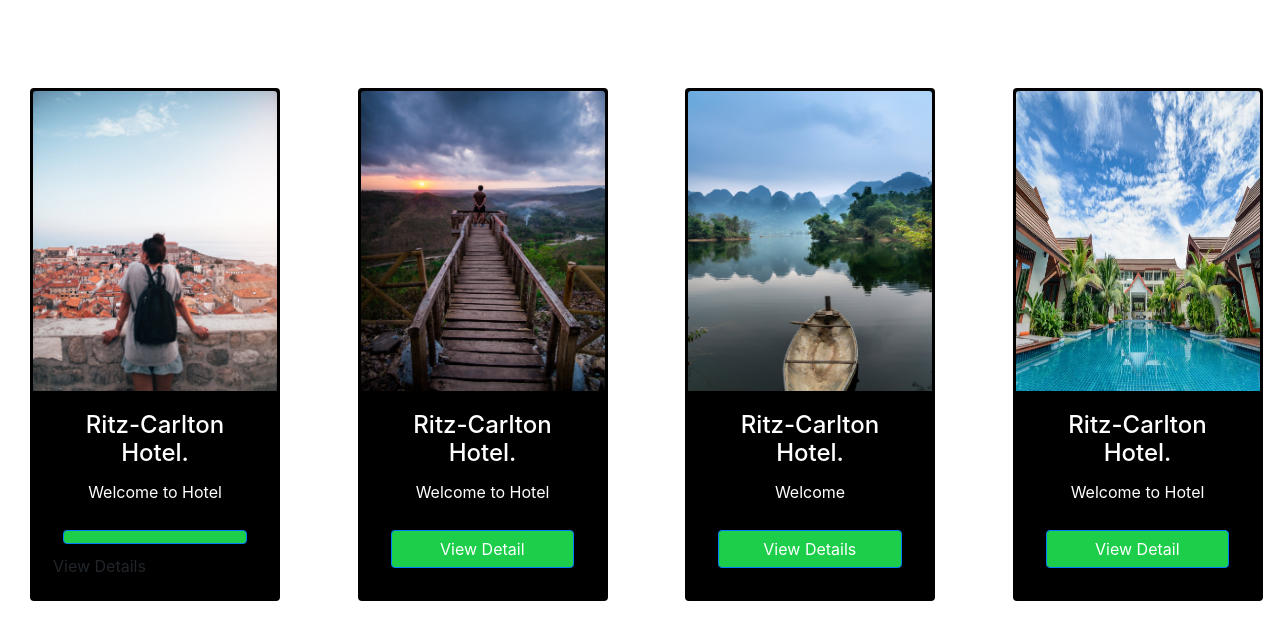
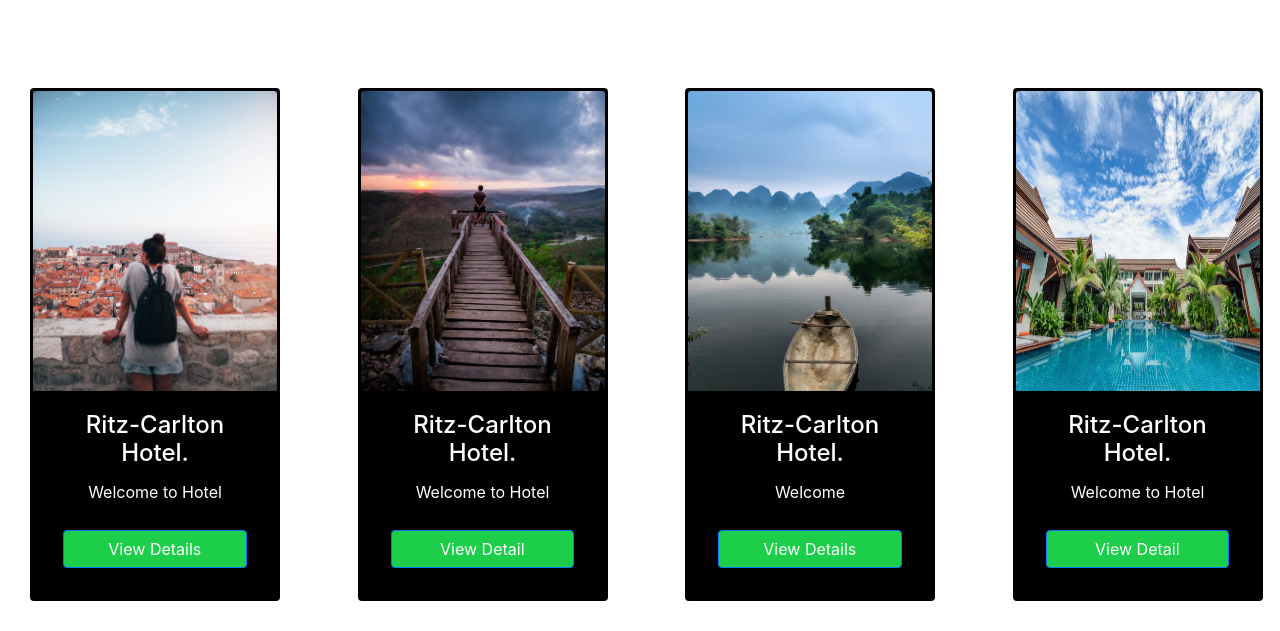
Before and after one commit to akankshamisra1103/MermStackAssignment, a plain HTML site: page Assigment3/assisgment_3_bootstrap.html in a window 1280 px wide. Shown: the part 1082-1713 px from the top of the page. Drawn offline with nearby package versions, Linux system fonts and the light colour scheme.

Commit message:
Ass Assignment

```diff
--- a/Assigment3/assisgment_3_bootstrap.html
+++ b/Assigment3/assisgment_3_bootstrap.html
@@ -85,8 +85,7 @@
       <h4 class="card-title"style="text-align: center;color: #FFF;">Ritz-Carlton Hotel.</h4>
       <p class="card-text"style="text-align: center;color: #FFF;">Welcome to Hotel </p>
       <button type="button" class="btn btn-primary" data-bs-toggle="modal" data-bs-target="#staticBackdrop"style="margin: 10px;width: 90%;background-color: hsl(135, 76%, 46%)
-      ;"></button>
-
+      ;">
         View Details
       </button>    </div>
   </div>
```
